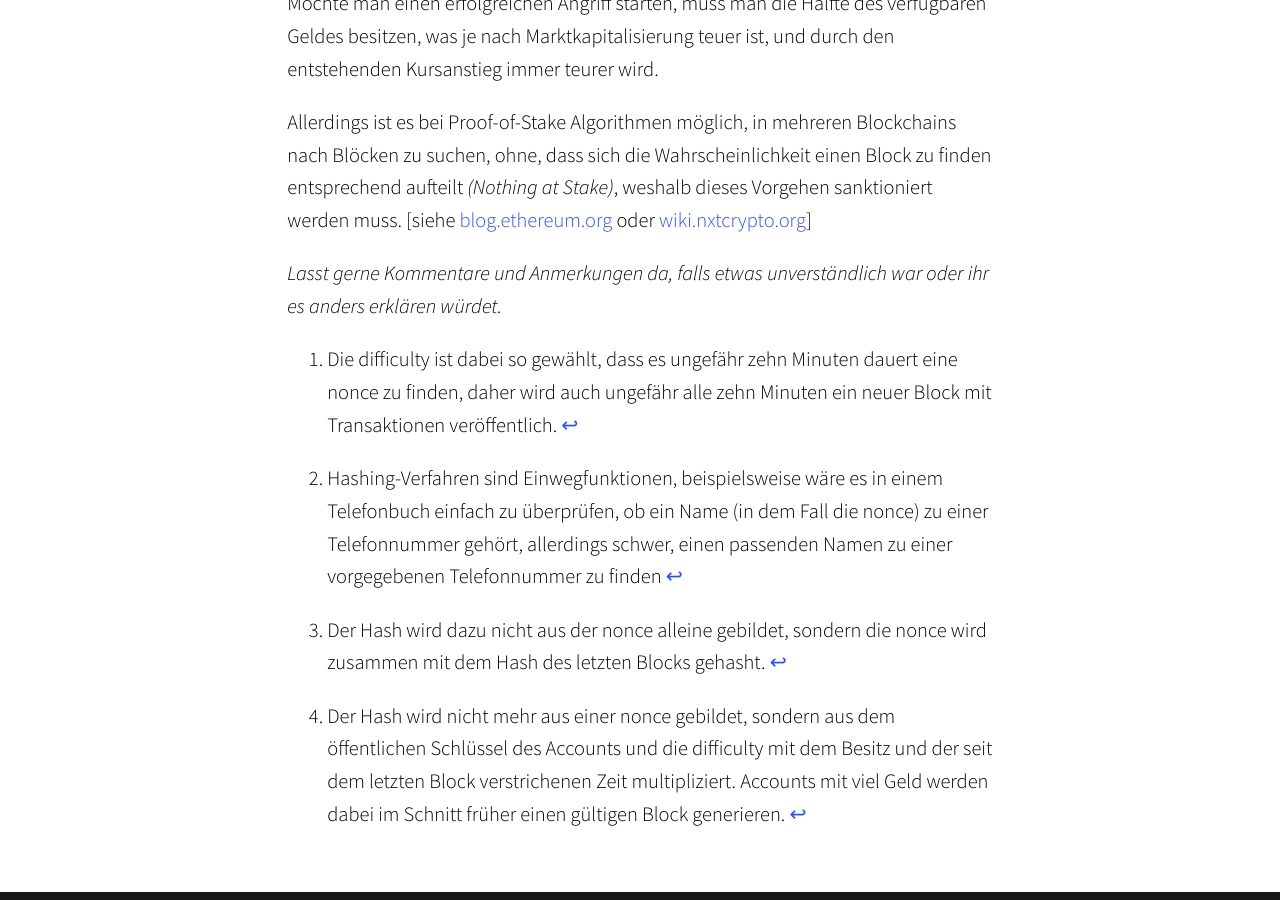
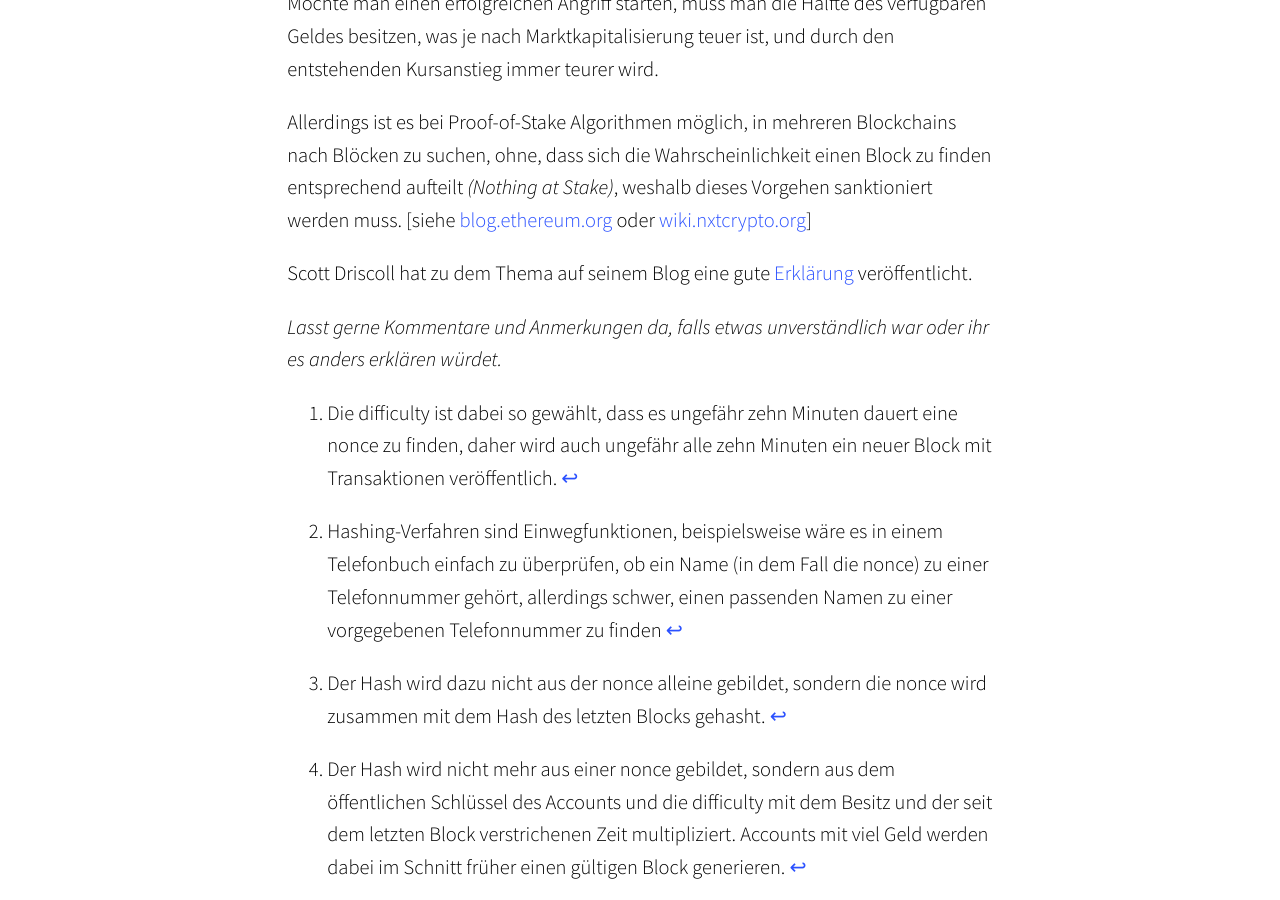
Before and after one commit to wilkistarotieno/wilkistarotieno.github.io, a Jekyll site: the page built from _posts/2015-01-24-kryptowährungen.md, in a window 1280 px wide and 900 px high, scrolled down 3791 px. Built offline with Jekyll 4.4.1, drawn with Linux system fonts in a browser that asks for light colours; some web fonts are replaced; Markdown is read by kramdown in place of the engine named in the settings; a script that is not in the unit is left out; comment, search, counter and statistics services are not loaded.

Commit message:
Update 2015-01-24-kryptowährungen.md

```diff
--- a/_posts/2015-01-24-kryptowährungen.md
+++ b/_posts/2015-01-24-kryptowährungen.md
@@ -71,6 +71,7 @@ Möchte man einen erfolgreichen Angriff starten, muss man die Hälfte des verfü
 
 Allerdings ist es bei Proof-of-Stake Algorithmen möglich, in mehreren Blockchains nach Blöcken zu suchen, ohne, dass sich die Wahrscheinlichkeit einen Block zu finden entsprechend aufteilt *(Nothing at Stake)*, weshalb dieses Vorgehen sanktioniert werden muss. [siehe [blog.ethereum.org](https://blog.ethereum.org/2014/11/25/proof-stake-learned-love-weak-subjectivity/) oder [wiki.nxtcrypto.org](https://wiki.nxtcrypto.org/wiki/Whitepaper:Nxt#Nothing_at_Stake)]
 
+Scott Driscoll  hat zu dem Thema auf seinem Blog eine gute [Erklärung](http://www.imponderablethings.com/2013/07/how-bitcoin-works-under-hood.html) veröffentlicht.
 
 *Lasst gerne Kommentare und Anmerkungen da, falls etwas unverständlich war oder ihr es anders erklären würdet.*
 
```
